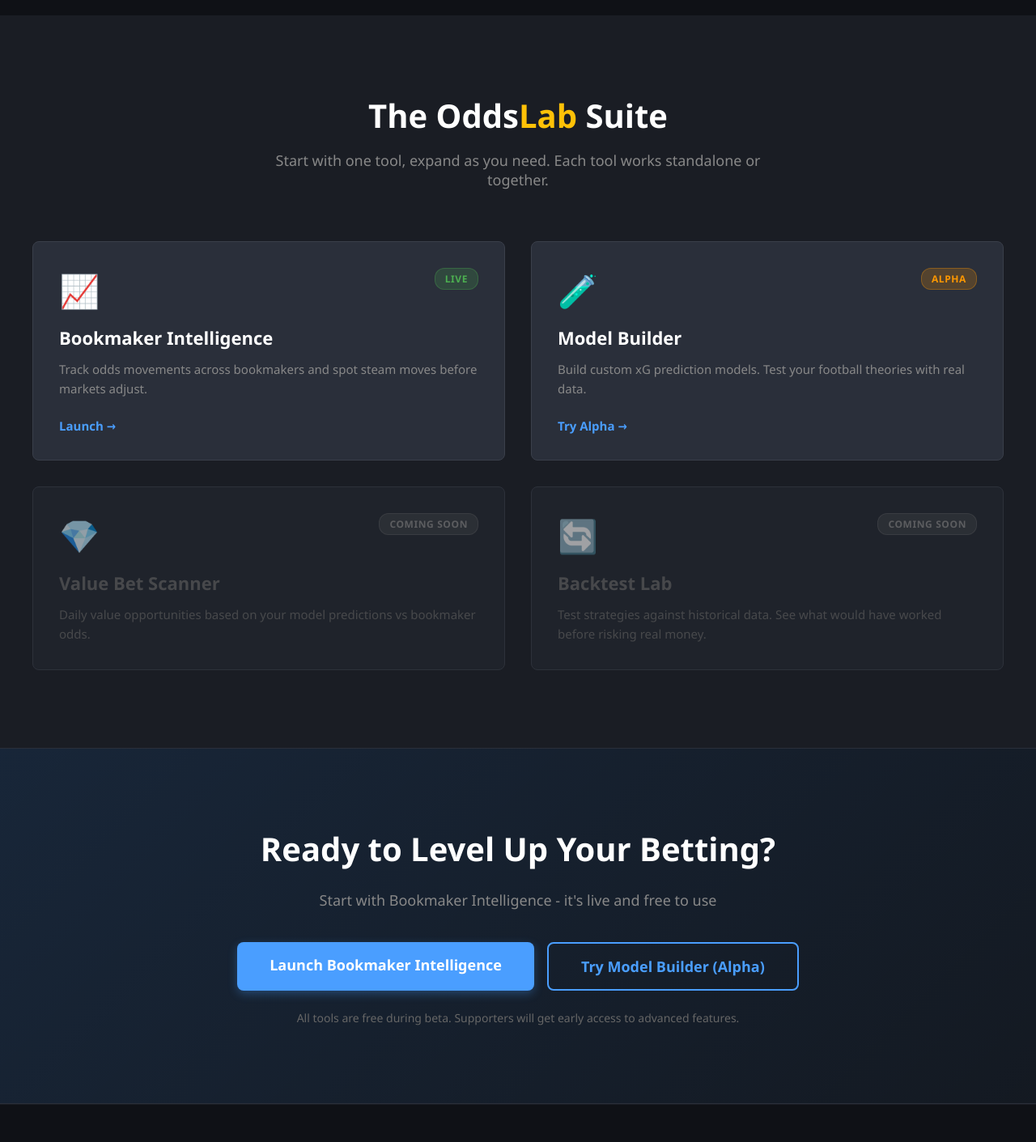
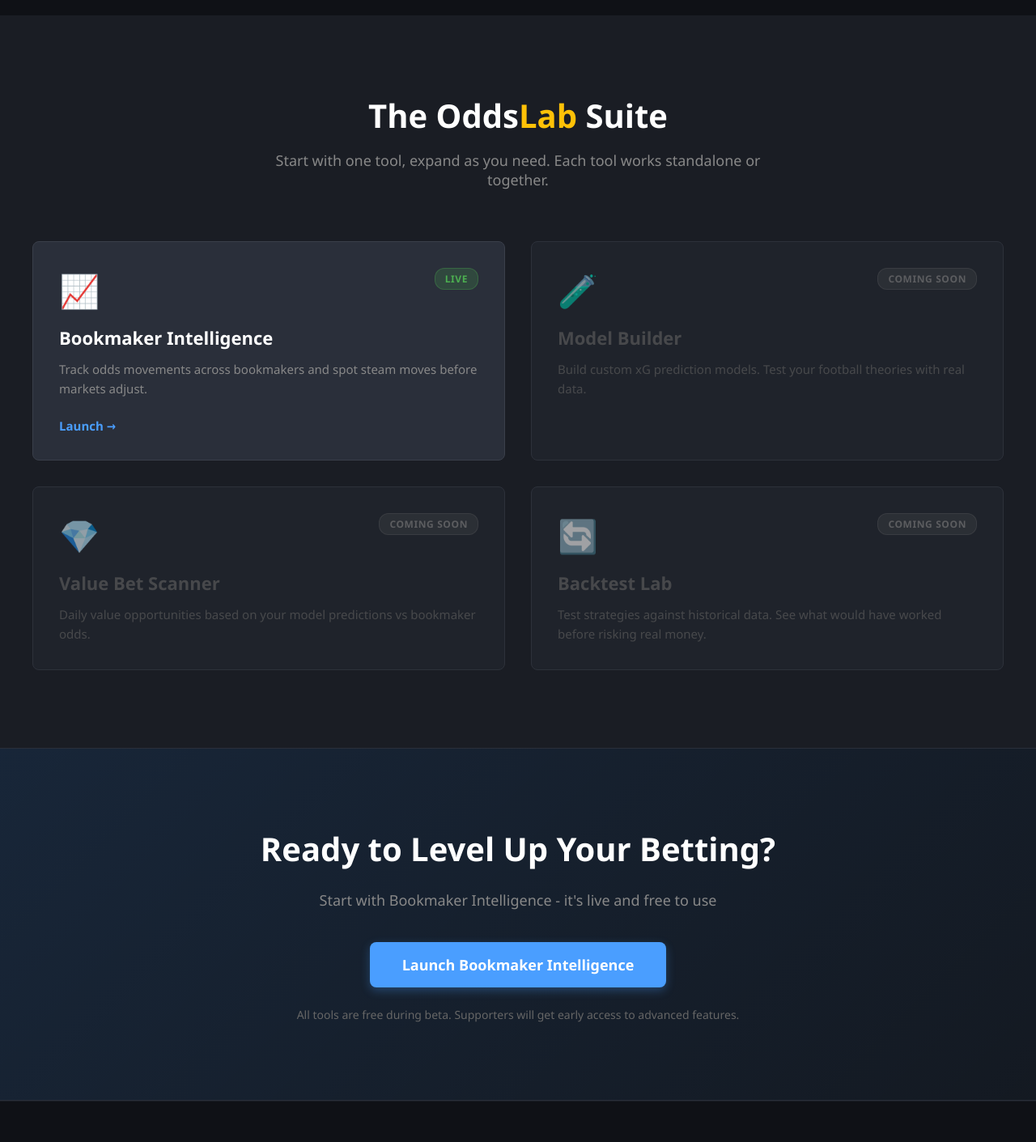
Before and after one commit to benjaminbours/oddslab-landing, a Next.js app: page / in a window 1280 px wide. Shown: the part 781-2192 px from the top of the page at 81% size. Built offline with nearby package versions, Linux system fonts and the light colour scheme.

Commit message:
Disable app.oddslab.gg for now

```diff
--- a/app/layout.tsx
+++ b/app/layout.tsx
@@ -13,6 +13,7 @@ const geistMono = Geist_Mono({
 });
 
 export const metadata: Metadata = {
+  metadataBase: new URL("https://oddslab.gg"),
   title: "OddsLab - Smart Football Betting Tools",
   description:
     "A suite of tools for data-driven football betting. Track odds movements, build custom xG models, find value bets, and backtest strategies.",
@@ -27,6 +28,9 @@ export const metadata: Metadata = {
     "bookmaker intelligence",
   ],
   authors: [{ name: "Benjamin Bours" }],
+  alternates: {
+    canonical: "/",
+  },
   openGraph: {
     title: "OddsLab - Smart Football Betting Tools",
     description:
--- a/app/page.tsx
+++ b/app/page.tsx
@@ -24,8 +24,7 @@ const tools: Tool[] = [
     title: "Model Builder",
     description:
       "Build custom xG prediction models. Test your football theories with real data.",
-    status: "alpha",
-    url: "https://app.oddslab.gg",
+    status: "coming-soon",
   },
   {
     icon: "💎",
@@ -133,14 +132,6 @@ export default function Home() {
           >
             Launch Bookmaker Intelligence
           </a>
-          <a
-            href="https://app.oddslab.gg"
-            className="cta-section__button cta-section__button--secondary"
-            target="_blank"
-            rel="noopener noreferrer"
-          >
-            Try Model Builder (Alpha)
-          </a>
         </div>
         <p className="cta-section__note">
           All tools are free during beta. Supporters will get early access to
```
